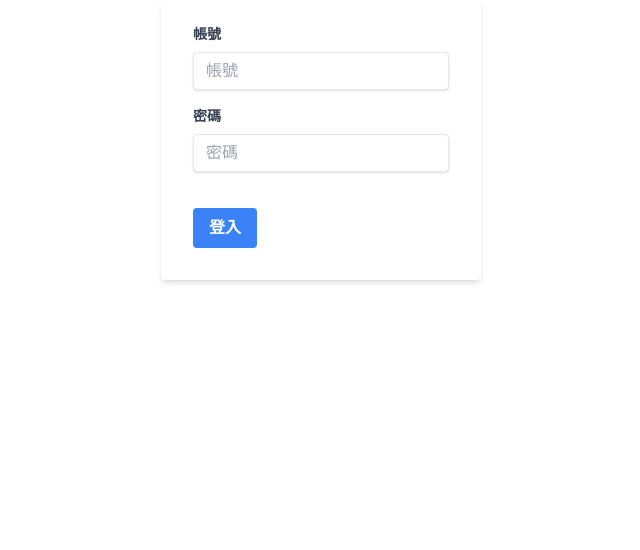
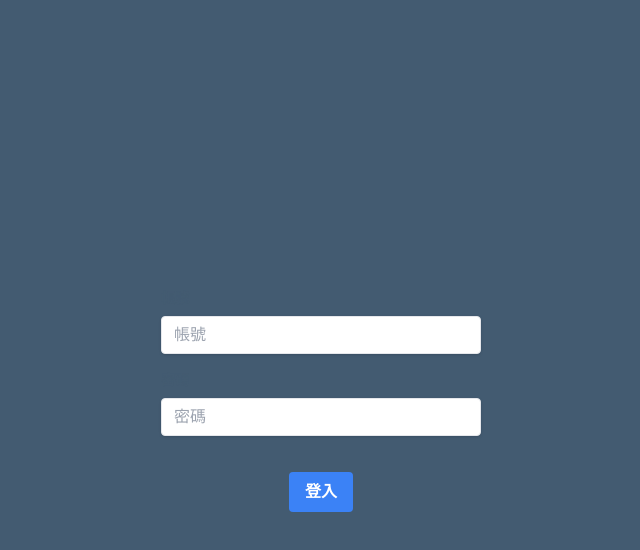
Before and after one commit to sw-joechen/Shopping-Admin-web, a Vue app in the folder Shopping-Admin-web/client/: page /login in a window 1280 px wide. Shown: the top 550 px of the page, without its empty margins (319-959 px from the left). Built offline with nearby package versions, Linux system fonts and the light colour scheme.

Commit message:
[fixed] 調整登入頁layout

```diff
--- a/Shopping-Admin-web/client/src/views/Login.vue
+++ b/Shopping-Admin-web/client/src/views/Login.vue
@@ -1,9 +1,9 @@
 <template>
-  <div class="login flex justify-center">
+  <div class="login flex justify-center items-center w-screen h-screen bg-green2">
     <div class="w-full max-w-xs">
-      <form class="bg-white shadow-md rounded px-8 pt-6 pb-8 mb-4">
+      <div class="bg-transparent">
         <div class="mb-4">
-          <label class="block text-gray-700 text-sm font-bold mb-2" for="username">帳號</label>
+          <label class="block text-green2 text-sm font-bold mb-2" for="username">帳號</label>
           <input
             v-model="account"
             class="shadow appearance-none border rounded w-full py-2 px-3 text-gray-700 leading-tight focus:outline-none focus:border-sky-500 focus:ring-1 focus:ring-sky-500"
@@ -13,7 +13,7 @@
           />
         </div>
         <div class="mb-6">
-          <label class="block text-gray-700 text-sm font-bold mb-2" for="pwd">密碼</label>
+          <label class="block text-green2 text-sm font-bold mb-2" for="pwd">密碼</label>
           <input
             v-model="pwd"
             class="shadow appearance-none border rounded w-full py-2 px-3 text-gray-700 mb-3 leading-tight focus:outline-none focus:border-sky-500 focus:ring-1 focus:ring-sky-500"
@@ -23,14 +23,10 @@
           />
           <!-- <p class="text-red-500 text-xs italic">Please choose a password.</p> -->
         </div>
-        <div class="flex items-center justify-between">
-          <button
-            @click="loginHandler"
-            class="bg-blue-500 hover:bg-blue-700 text-white font-bold py-2 px-4 rounded focus:outline-none focus:border-sky-500 focus:ring-1 focus:ring-sky-500"
-            type="button"
-          >登入</button>
+        <div class="flex items-center justify-center">
+          <BtnLogin label="登入" @submit="LoginHandler" />
         </div>
-      </form>
+      </div>
     </div>
   </div>
 </template>
@@ -41,14 +37,18 @@ import { defineComponent, ref } from '@vue/composition-api'
 import router from "@/router";
 import { useUserStore } from "@/stores/user";
 import { loginAgent } from "../APIs/Agents";
+import BtnLogin from '../components/BtnSubmit.vue'
 
 export default defineComponent({
+  components: {
+    BtnLogin
+  },
   setup() {
     const account = ref("")
     const pwd = ref("");
     const user = useUserStore();
 
-    const loginHandler = async () => {
+    const LoginHandler = async () => {
       if (!account.value.length || !pwd.value.length) {
         return alert("帳號密碼不可空白")
       }
@@ -69,23 +69,8 @@ export default defineComponent({
       }
     };
 
-    // const registerHandler = async () => {
-    //   const res = await axios({
-    //     method: "post",
-    //     url: "/api/agent/registerAgent",
-    //     data: {
-    //       account: account.value,
-    //       pwd: pwd.value,
-    //     },
-    //   });
-    //   console.log("res=>", res);
-    //   if (res.data) {
-    //     const data = JSON.parse(res.data);
-    //   }
-    // };
-
     return {
-      account, pwd, loginHandler
+      account, pwd, LoginHandler
     }
   },
 })
```
